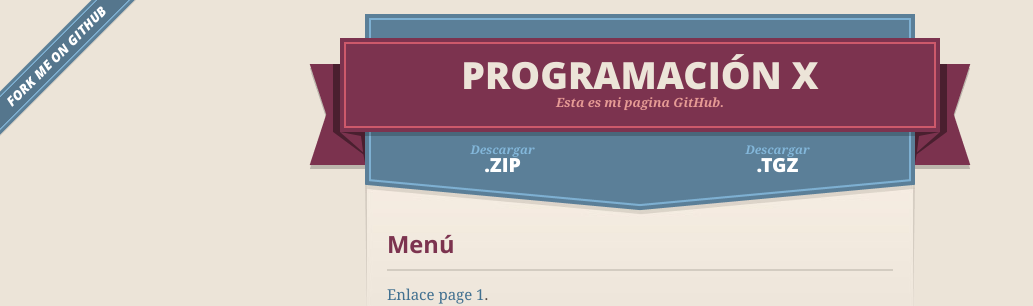
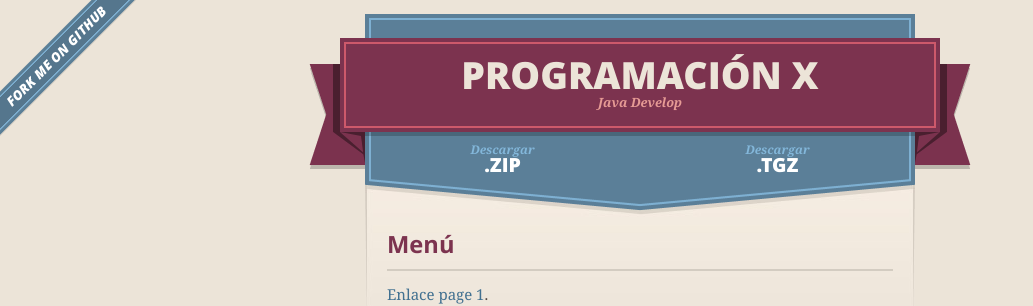
Before and after one commit to Williams7105/williams7105.github.io, a Jekyll site: the page built from index.md, in a window 1280 px wide and 900 px high. Shown: the top 306 px of the window, without its empty margins (0-1033 px from the left). Built offline with Jekyll 4.4.1, drawn with Linux system fonts in a browser that asks for light colours; our own code applies the rules of GitHub Pages for plain Markdown files.

Commit message:
Update _config.yml

```diff
--- a/_config.yml
+++ b/_config.yml
@@ -1,5 +1,5 @@
 title: PROGRAMACIÓN X
-description: Esta es mi pagina GitHub.
+description: Java Develop
 show_downloads: true
 google_analytics:
 theme: jekyll-theme-merlot
```
